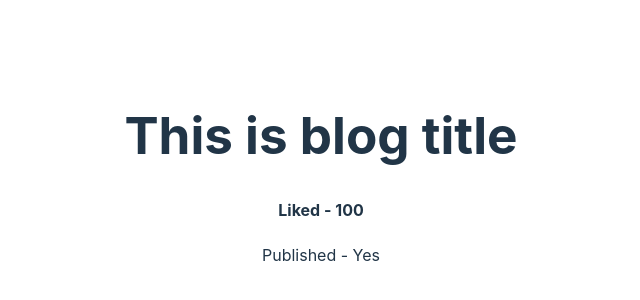
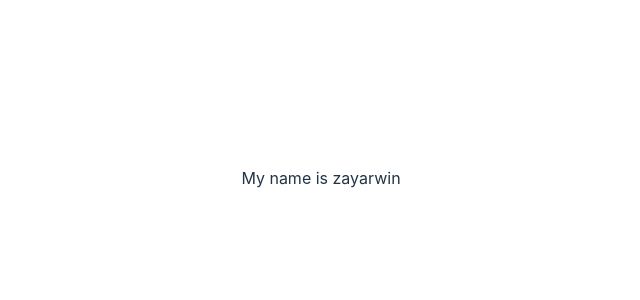
Before and after one commit to Zayar-Win/Learning-vue, a Vue app: page / in a window 1280 px wide. Shown: the part 222-522 px from the top of the page, without its empty margins (319-959 px from the left). Built offline with nearby package versions, Linux system fonts and the light colour scheme.

Commit message:
provide-inject

```diff
--- a/src/App.vue
+++ b/src/App.vue
@@ -40,12 +40,13 @@
   <!-- <FormHandling /> -->
   <!-- <ComputedProperty /> -->
   <!-- <Watchers /> -->
-  <Article
+  <!-- <Article
     id="article"
     title="This is blog title"
     :likes="100"
     :isPublished="true"
-  />
+  /> -->
+  <ProvideInject />
 </template>
 
 <script>
@@ -55,6 +56,7 @@ import FormHandling from "./components/FormHandling.vue";
 import ComputedProperty from "./components/ComputedProperty.vue";
 import Watchers from "./components/Watchers.vue";
 import Article from "./components/Article.vue";
+import ProvideInject from "./components/ProvideInject.vue";
 export default {
   components: {
     Methods,
@@ -63,6 +65,7 @@ export default {
     ComputedProperty,
     Watchers,
     Article,
+    ProvideInject,
   },
   data() {
     return {
@@ -99,6 +102,11 @@ export default {
       ],
     };
   },
+  provide() {
+    return {
+      username: this.name,
+    };
+  },
 };
 </script>
 
--- /dev/null
+++ b/src/components/ProvideInject.vue
@@ -0,0 +1,14 @@
+<template>
+  <div>My name is {{ username }}</div>
+</template>
+
+<script>
+export default {
+  data() {
+    return {};
+  },
+  inject: ["username"],
+};
+</script>
+
+<style scoped></style>
```
